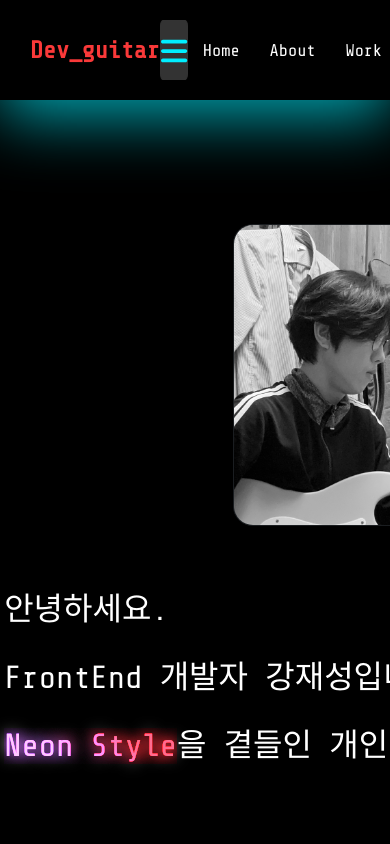
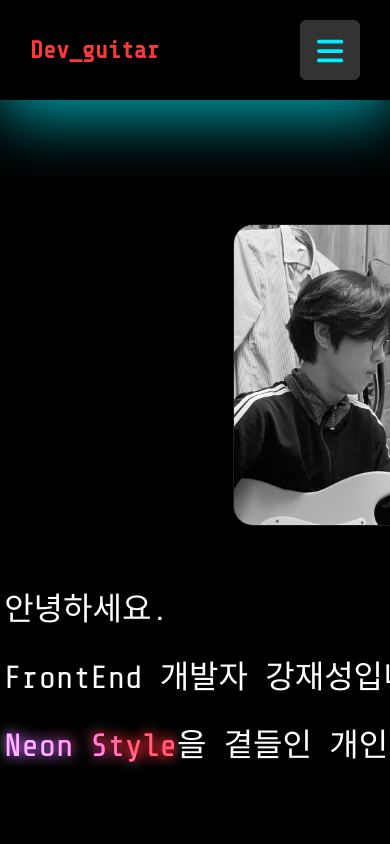
Before and after one commit to JaeSung2386/react-portfolio-neon, a React (Create React App) app: page / in a window 390 px wide. Shown: the top 844 px of the page. Built offline with nearby package versions, Linux system fonts and the light colour scheme; a web font is replaced by a local one.

Commit message:
Feat : Header 컴포넌트 생성 및 반응형 처리

```diff
--- a/src/App.js
+++ b/src/App.js
@@ -1,13 +1,9 @@
-import {
-  faBars
-} from "@fortawesome/free-solid-svg-icons";
-import { FontAwesomeIcon } from "@fortawesome/react-fontawesome";
-
 import './assets/styles/header.css';
 import './assets/styles/app.css';
 import './assets/styles/footer.css';
 import './assets/styles/text.css';
 
+import Header from './components/Header';
 import Home from './components/Home';
 import Work from './components/Work';
 import Blog from './components/Blog';
@@ -19,47 +15,7 @@ function App() {
   return (
     <div className="App">
       {/* Header Start */}
-      <header className="header">
-        <nav>
-          <div className="logo">
-            <a href="index.html">
-              <h1>Dev_guitar</h1>
-            </a>
-          </div>
-          <div className='menu-hambuger'>
-            <FontAwesomeIcon
-              style={{ color: "#0ef" }}
-              icon={faBars} />
-          </div>
-          <ul className="menu">
-            <li>
-              <a href="#">
-                Home
-              </a>
-            </li>
-            <li>
-              <a href="#about">
-                About
-              </a>
-            </li>
-            <li>
-              <a href="#work">
-                Work
-              </a>
-            </li>
-            <li>
-              <a href="#skills">
-                Skills
-              </a>
-            </li>
-            <li>
-              <a href="#blog">
-                Blog
-              </a>
-            </li>
-          </ul>
-        </nav>
-      </header>
+      <Header />
       {/* Header End */}
 
       {/* Home Start */}
--- a/src/assets/styles/blog.css
+++ b/src/assets/styles/blog.css
@@ -1,5 +1,5 @@
 .blog {
   display: flex;
   flex-direction: column;
-  gap: 20px;
+  gap: 30px;
 }
--- a/src/assets/styles/header.css
+++ b/src/assets/styles/header.css
@@ -22,6 +22,7 @@ nav {
   align-items: center;
   padding: 20px 30px;
   width: 100%;
+  height: 100%;
 }
 
 .logo a {
--- /dev/null
+++ b/src/components/Header/index.js
@@ -0,0 +1,61 @@
+import React from 'react'
+import {
+  faBars
+} from "@fortawesome/free-solid-svg-icons";
+import { FontAwesomeIcon } from "@fortawesome/react-fontawesome";
+import { useWindowResize } from '../../hooks/useWindowResize';
+
+// https://codesandbox.io/p/sandbox/react-responsive-navbar-1chg6?file=%2Fsrc%2Findex.js
+const Index = () => {
+  const [width, height] = useWindowResize();
+
+  return (
+    <header className="header">
+      <nav>
+        <div className="logo">
+          <a href="index.html">
+            <h1>Dev_guitar</h1>
+          </a>
+        </div>
+        {
+          width < 768 ?
+            <div className="menu-hambuger">
+              <FontAwesomeIcon
+                style={{ color: "#0ef" }}
+                icon={faBars} />
+            </div>
+            :
+            <ul className="menu">
+              <li>
+                <a href="#">
+                  Home
+                </a>
+              </li>
+              <li>
+                <a href="#about">
+                  About
+                </a>
+              </li>
+              <li>
+                <a href="#work">
+                  Work
+                </a>
+              </li>
+              <li>
+                <a href="#skills">
+                  Skills
+                </a>
+              </li>
+              <li>
+                <a href="#blog">
+                  Blog
+                </a>
+              </li>
+            </ul>
+        }
+      </nav>
+    </header>
+  )
+}
+
+export default Index;
--- a/src/components/Work/index.js
+++ b/src/components/Work/index.js
@@ -1,34 +1,11 @@
 import React from 'react';
 import { Chrono } from 'react-chrono';
 
-const items = [
-  {
-    title: "January 2022",
-    cardTitle: "Event 1",
-    cardSubtitle: "Event 1 Subtitle",
-    cardDetailedText: "This is the first event on the timeline.",
-  },
-  {
-    title: "February 2022",
-    cardTitle: "Event 2",
-    cardSubtitle: "Event 2 Subtitle",
-    cardDetailedText: "This is the second event on the timeline.",
-  },
-  {
-    title: "March 2022",
-    cardTitle: "Event 3",
-    cardSubtitle: "Event 3 Subtitle",
-    cardDetailedText: "This is the third event on the timeline.",
-  }
-];
-
 const index = () => {
   return (
-    <Chrono
-      items={items}
-      mode="VERTICAL"
-      disableToolbar={true}
-    />
+    <div>
+
+    </div>
   )
 }
 
--- /dev/null
+++ b/src/hooks/useWindowResize.js
@@ -0,0 +1,18 @@
+import { useEffect, useState } from 'react';
+
+export const useWindowResize = () => {
+  let windowInnerSize = [window.innerWidth, window.innerHeight];
+  let [windowSize, setWidowSize] = useState(windowInnerSize);
+
+  useEffect(() => {
+    const changeWindowSize = () => {
+      setWidowSize([window.innerWidth, window.innerHeight]);
+    }
+
+    window.addEventListener("resize", changeWindowSize);
+
+    return () => window.removeEventListener('resize', changeWindowSize);
+  }, []);
+
+  return windowSize;
+}
```
Also changed, not shown: 1 other file (tests, documents, lock files or other folders). Lines whose indentation alone changed are shown as unchanged.
